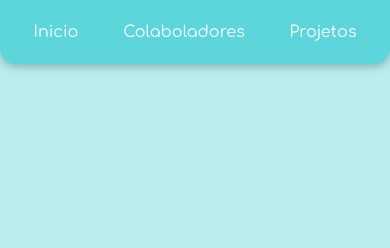
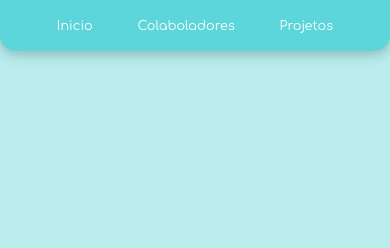
Before and after one commit to AlexandreSversuti/apresentacao-Equipe-Pixels, a plain HTML site: page index.html in a window 390 px wide. Shown: the top 248 px of the page. Drawn offline with Linux system fonts and the light colour scheme.

Commit message:
feat: adiciona responsividade ao header

```diff
--- a/main.js
+++ b/main.js
@@ -18,7 +18,7 @@ window.addEventListener("scroll", function() {
         header.style.setProperty('--cor-background', '#864b1d');
     } else {
         header.style.backgroundColor = "#5CD6DB";
-        header.style.boxShadow = "0rem 0.15rem 0.5rem rgba(118, 170, 165, 0.865)";
+        header.style.boxShadow = "0rem 0.15rem 0.8rem rgba(58, 112, 107, 0.48)";
         header.style.setProperty('--cor-hoverHeader', '#5CD6DB');
         header.style.setProperty('--cor-background', '#ffffff');
     }
--- a/styles/styleHeader.css
+++ b/styles/styleHeader.css
@@ -1,9 +1,4 @@
 @import url('https://fonts.googleapis.com/css2?family=Comfortaa:wght@300..700&family=Pixelify+Sans:wght@400..700&display=swap');
-
-:root {
-    --cor-hoverHeader: #5CD6DB;
-    --cor-background: #FFFFFF;
-}
 
 * {
     margin: 0;
@@ -35,6 +30,7 @@ header {
     align-items: center;
     list-style: none;
     gap: 2rem;
+    transition: 0.3s;
 }
 
 li a{
@@ -46,6 +42,28 @@ li a{
 }
 
 li a:hover {
-    color: var(--cor-hoverHeader);
-    background-color: var(--cor-background);
+    color: #5CD6DB;
+    background-color: #FFFFFF;
 }
+
+/* Responsividade */
+
+@media (max-width: 1100px) {
+    .list-functions {
+        font-size: 0.9rem;
+    }
+    header {
+        height: 3.8rem;
+    }
+}
+
+@media (max-width: 500px) {
+    .list-functions {
+        font-size: 0.8rem;
+        transform: translateY(-0.2rem);
+    }
+    header {
+        height: 3.4rem;
+        transform: translateY(-0.2rem);
+    }
+}
--- a/styles/styleInicio.css
+++ b/styles/styleInicio.css
@@ -21,32 +21,23 @@
     width: auto;
     animation: flutuar 2s ease-in-out infinite alternate;
     margin-top: 3rem;
+    transition: 0.3s;
 }
 
-@media (min-width: 0px) {
+@media (max-width: 1100px) {
     .logo-equipe {
-        height: 20rem;
-        transition: 0.3s;
+        height: 30rem;
     }
 }
 
-@media (min-width: 500px) {
+@media (max-width: 750px) {
     .logo-equipe {
         height: 25rem;
-        transition: 0.3s;
     }
 }
 
-@media (min-width: 750px) {
+@media (max-width: 500px) {
     .logo-equipe {
-        height: 30rem;
-        transition: 0.3s;
+        height: 20rem;
     }
 }
-
-@media (min-width: 1100px) {
-    .logo-equipe {
-        height: 40rem;
-        transition: 0.3s;
-    }
-}
```
